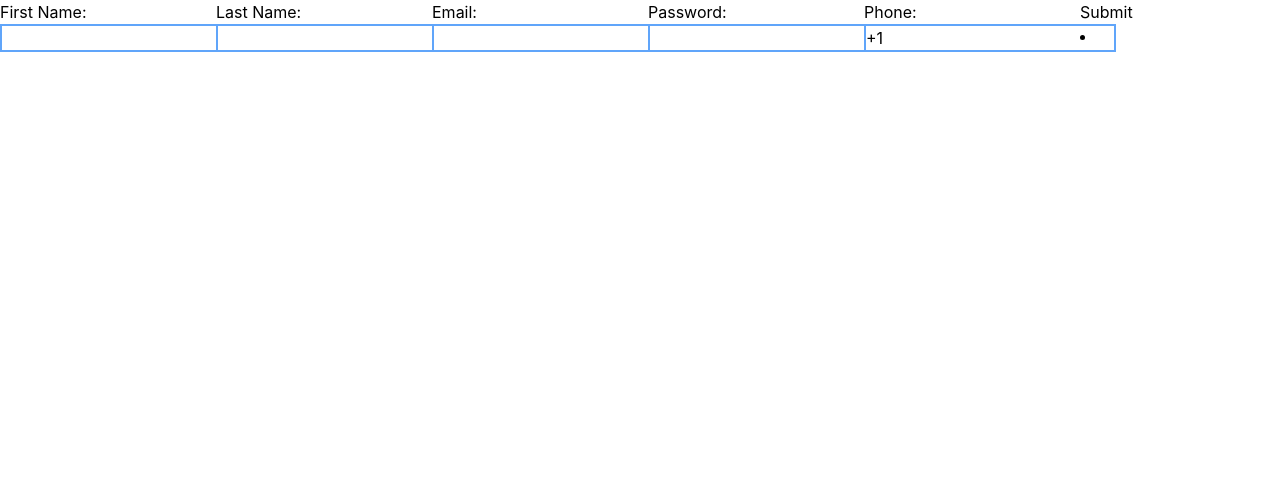
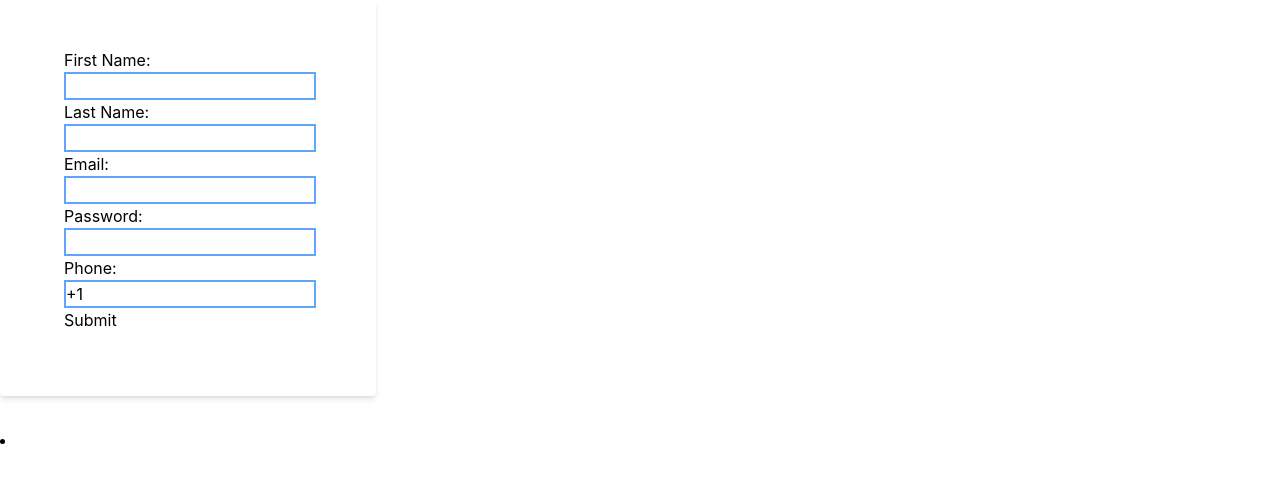
Before and after one commit to AdrianRRojo/authtemplate, a React (Create React App) app: page / in a window 1280 px wide. Shown: the top 482 px of the page. Built offline with nearby package versions, Linux system fonts and the light colour scheme.

Commit message:
Starting styling for the register page

```diff
--- a/src/components/register.tsx
+++ b/src/components/register.tsx
@@ -1,4 +1,4 @@
-import { useEffect,useState } from "react";
+import { useEffect, useState } from "react";
 import { RegisterController } from "../controllers/registerController";
 import { useNavigate } from "react-router-dom";
 export interface FormData {
@@ -9,9 +9,9 @@ export interface FormData {
   phone: string;
 }
 
-interface rcMessages{
-  id: string,
-  message: String
+interface rcMessages {
+  id: string;
+  message: String;
 }
 
 export default function Register() {
@@ -25,37 +25,37 @@ export default function Register() {
     phone: "",
   });
 
-  const [phone,setPhone] = useState("+1 ");
+  const [phone, setPhone] = useState("+1 ");
   useEffect(() => {
     console.log("Phone: ", formData.phone);
   }, [formData.phone]);
 
-  var [rcMsg, setRcMsg] = useState<rcMessages[]>([{id: '', message: ''}]);
+  var [rcMsg, setRcMsg] = useState<rcMessages[]>([{ id: "", message: "" }]);
 
   const handleSubmit = async (event: React.FormEvent) => {
-
     event.preventDefault();
 
     try {
       setFormData((prevData) => ({
-            ...prevData, phone
+        ...prevData,
+        phone,
       }));
       const rcResponse: any | undefined = await RegisterController(formData)
-        .then(response => response)
-        .catch(e => console.warn(e));
-      if(rcResponse){
+        .then((response) => response)
+        .catch((e) => console.warn(e));
+      if (rcResponse) {
         console.log("rcResponse is not okay:", rcResponse);
         rcResponse.map((msg: string, idx: string) => {
-          setRcMsg((prevData) => ([
-            ...prevData, {id: idx, message: msg}
-          ]));
+          setRcMsg((prevData) => [
+            ...prevData,
+            { id: idx, message: msg },
+          ]);
         });
         // navigate('/home');
         //window.location.reload();
-
-      }else{
+      } else {
         //console.log("No good:", rcResponse);
-        navigate('/home');
+        navigate("/home");
         window.location.reload();
       }
     } catch (error) {
@@ -64,7 +64,7 @@ export default function Register() {
   };
   const formatThePhoneNumber = (
     value: string,
-    onChange: (phoneNumber: string) => void
+    onChange: (phoneNumber: string) => void,
   ) => {
     // Remove non-digit characters except the '+' symbol
     const cleanedValue = value.replace(/\D/g, "");
@@ -72,7 +72,6 @@ export default function Register() {
     let formattedValue = "+1";
 
     if (cleanedValue.length > 1) {
-
       if (cleanedValue.length > 1) {
         formattedValue += ` (${cleanedValue.slice(1, 4)})`;
       }
@@ -81,22 +80,18 @@ export default function Register() {
         formattedValue += ` ${cleanedValue.slice(4, 7)}`;
       }
 
-
       if (cleanedValue.length > 7) {
         formattedValue += `-${cleanedValue.slice(7, 11)}`;
       }
     }
 
-
     if (cleanedValue.length <= 1) {
       formattedValue = "+1";
     }
 
-
     setPhone(formattedValue);
     onChange(formattedValue);
     // <input type="hidden" name="phone" value={phone} onChange={handleInputChange} hidden/>
-
   };
 
   const handleInputChange = (event: React.ChangeEvent<HTMLInputElement>) => {
@@ -104,15 +99,15 @@ export default function Register() {
     setFormData((prevData) => ({ ...prevData, [name]: value }));
   };
 
-
-  const clearState = () =>{
-    setRcMsg([])
-  }
+  const clearState = () => {
+    setRcMsg([]);
+  };
 
   return (
-    <div className="columns-6">
-      <form onSubmit={handleSubmit}>
-        <label htmlFor="fname" className="">
+    <div className="">
+      <div className="w-full max-w-3xl grid grid-cols-2 gap-4" id="formDiv">
+        <form onSubmit={handleSubmit} className="bg-blue shadow-md rounded px-16 pt-12 pb-16 mb-8 w-">
+          <label htmlFor="fname" className=" ">
             First Name:{" "}
           </label>
           <input
@@ -125,7 +120,7 @@ export default function Register() {
             required
           />
 
-        <label htmlFor="lname"> Last Name: </label>
+          <label htmlFor="lname">Last Name:</label>
           <input
             id="lname"
             type="text"
@@ -136,7 +131,7 @@ export default function Register() {
             required
           />
 
-        <label htmlFor="email">Email: </label>
+          <label htmlFor="email">Email:</label>
           <input
             id="email"
             type="email"
@@ -147,7 +142,7 @@ export default function Register() {
             required
           />
 
-        <label htmlFor="password">Password: </label>
+          <label htmlFor="password">Password:</label>
           <input
             id="password"
             type="password"
@@ -158,23 +153,21 @@ export default function Register() {
             required
           />
 
-        <label htmlFor="phoneForm">Phone: </label>
+          <label htmlFor="phoneForm">Phone:</label>
           <input
             id="phoneForm"
             type="phoneForm"
             name="phoneForm"
             maxLength={20}
             className="border-2 border-blue-400"
-          onChange={(e)=> formatThePhoneNumber(e.target.value, setPhone)}
+            onChange={(e) => formatThePhoneNumber(e.target.value, setPhone)}
             value={phone}
-
           />
 
           <button type="submit" onClick={clearState}>Submit</button>
         </form>
-      {rcMsg.map(msgs => (
-        <li key={msgs.id}>{msgs.message}</li>
-      ))}
+      </div>
+      {rcMsg.map((msgs) => <li key={msgs.id}>{msgs.message}</li>)}
     </div>
   );
 }
```
Lines whose indentation alone changed are shown as unchanged.
